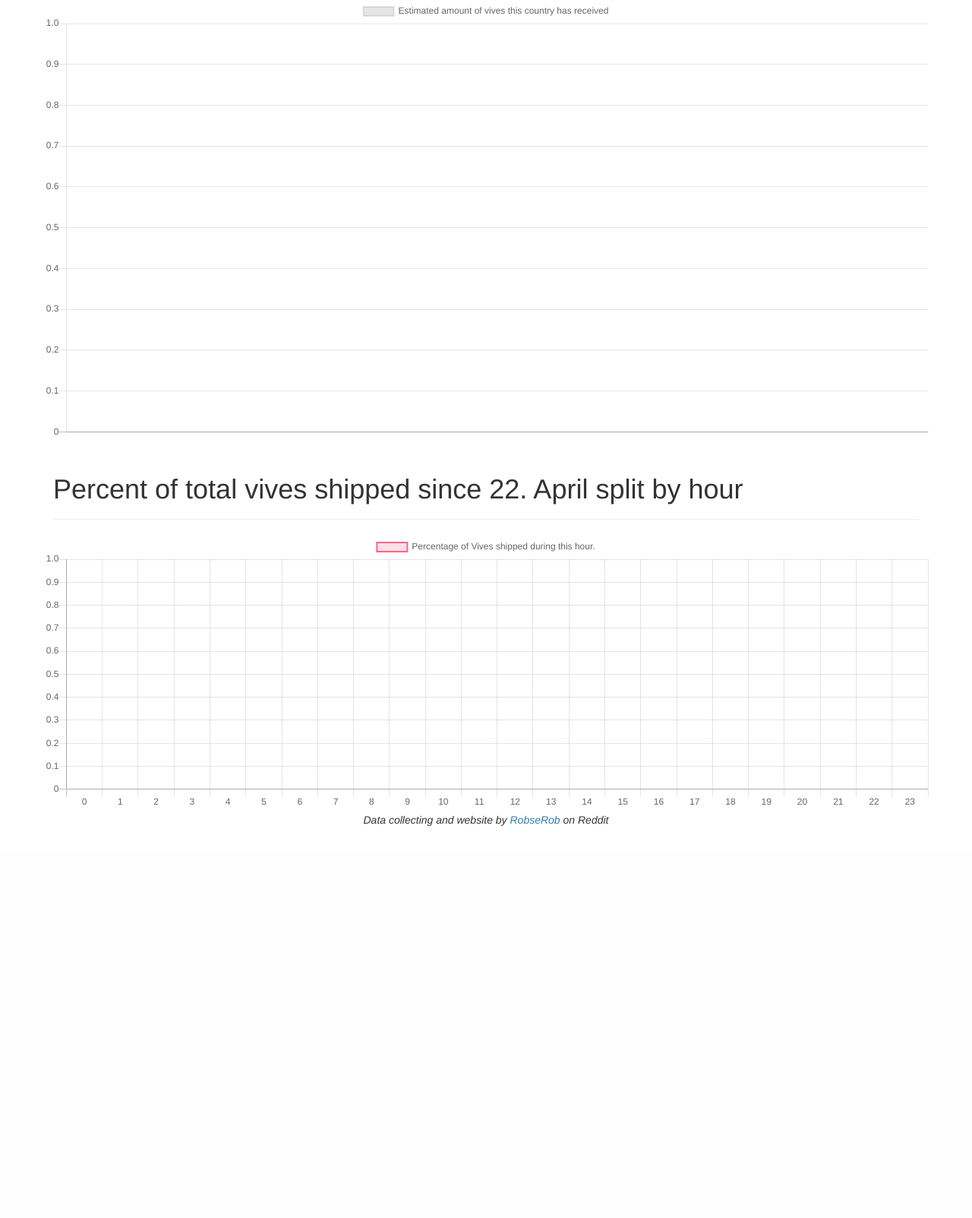
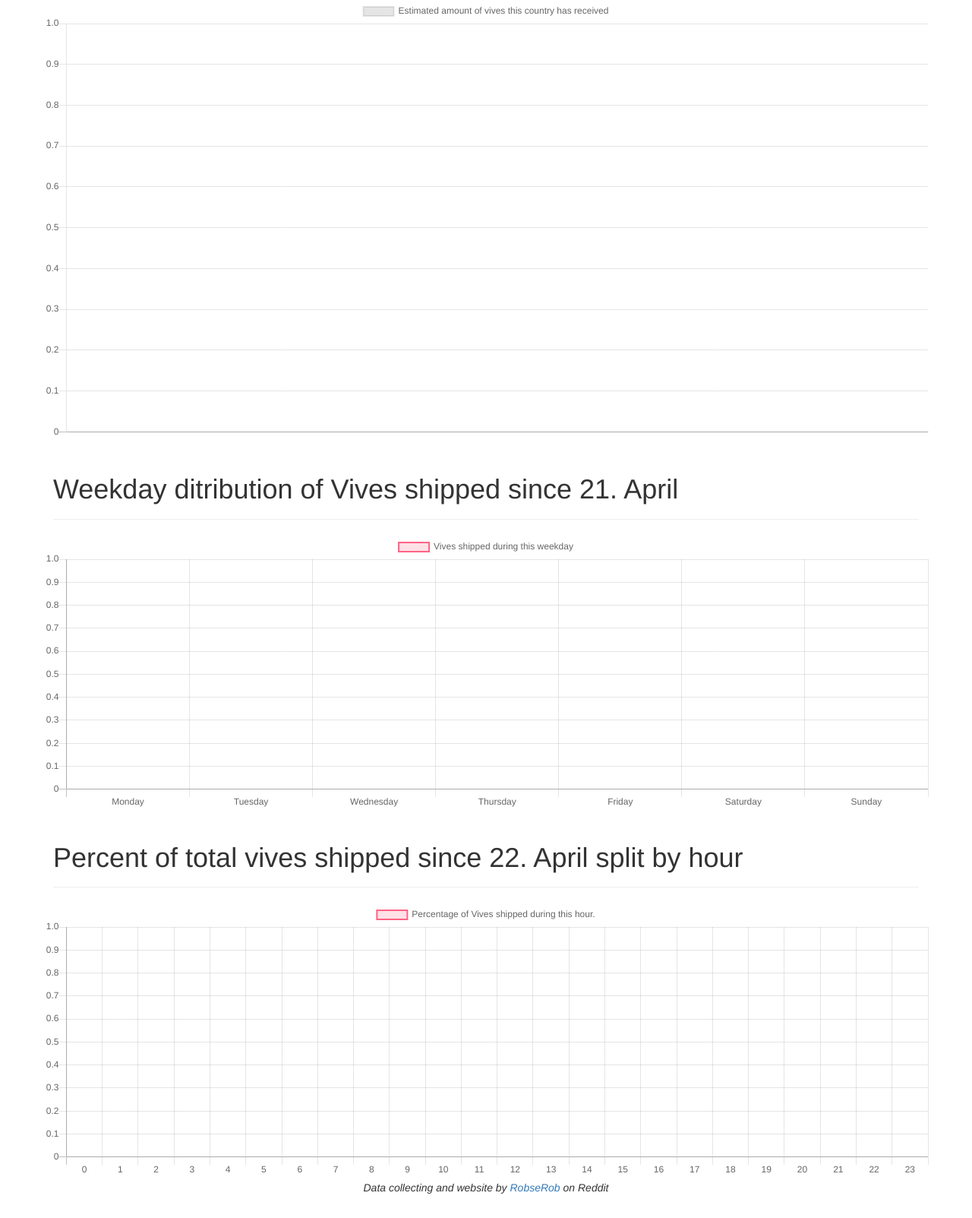
Before and after one commit to superrob/vivetracker, a PHP site: page /charts.php in a window 1280 px wide. Shown: the part 747-2350 px from the top of the page at 76% size. Before the commit the page ends 1834 px from the top, so only its background shows below. Run offline with PHP 8.4, Linux system fonts and the light colour scheme; tables that the repository leaves empty or names only in its code hold one stand-in row (values such as "Sample post"); some libraries are stand-ins or nearby versions.

Commit message:
Added weekday shipment distribution chart.

```diff
--- a/website/charts.php
+++ b/website/charts.php
@@ -1,7 +1,7 @@
 <?php
 include ("header.php");
 // Data gathering
-$days = array();
+$weekdays = array('Monday' => 0, 'Tuesday' => 0, 'Wednesday' => 0, 'Thursday' => 0, 'Friday' => 0, 'Saturday' => 0, 'Sunday' => 0);
 $countries = array();
 $time = 1461204000;
 $hour = array();
@@ -13,6 +13,7 @@ while ($time < time()) {
 	$data = mysql_query("SELECT id, description, destination FROM `vive` WHERE firstdate='".date("Y-m-d", $time)."' AND `origin` LIKE  '%Ricany-Jazlovice%'");
 	$total = mysql_num_rows($data);
 	$total_shipped += $total;
+	$weekdays[date("l", $time)] += $total;
 	while ($dat = mysql_fetch_array($data)) {
 		$ex = explode(" - ", $dat['destination']);
 		$last = count($ex)-1;
@@ -39,6 +40,7 @@ arsort($countries);
 for ($i=0;$i<24;$i++)
 	if ($hour[$i] > 0)
 		$hour[$i] = round(($hour[$i] / ($total_shipped-$firstday)) * 100,2);
+
 ?>
 
       <div class="page-header">
@@ -115,6 +117,41 @@ for ($i=0;$i<24;$i++)
       </div>
 
 	  <div class="page-header">
+        <h1>Weekday ditribution of Vives shipped since 21. April</h1>
+      </div>
+      <div class="row">
+		<canvas id="dayChart" width="400" height="125"></canvas>
+		<script>
+		var ctx = document.getElementById("dayChart");
+		var myChart = new Chart(ctx, {
+			type: 'bar',
+			responsive: false,
+			data: {
+				labels: [<? foreach (array_keys($weekdays) as $h) echo "'$h',"; ?>],
+				datasets: [{
+					label: 'Vives shipped during this weekday',
+					data: [<? foreach (array_values($weekdays) as $val) echo "'$val',"; ?>],
+					backgroundColor: "rgba(255,99,132,0.2)",
+					borderColor: "rgba(255,99,132,1)",
+					borderWidth: 2,
+					hoverBackgroundColor: "rgba(38,38,228,0.4)",
+					hoverBorderColor: "rgba(38,38,228,1)"
+				}]
+			},
+			options: {
+				scales: {
+					yAxes: [{
+						ticks: {
+							beginAtZero:true
+						}
+					}]
+				}
+			}
+		});
+		</script>
+      </div>
+
+	  <div class="page-header">
         <h1>Percent of total vives shipped since 22. April split by hour</h1>
       </div>
       <div class="row">
```
